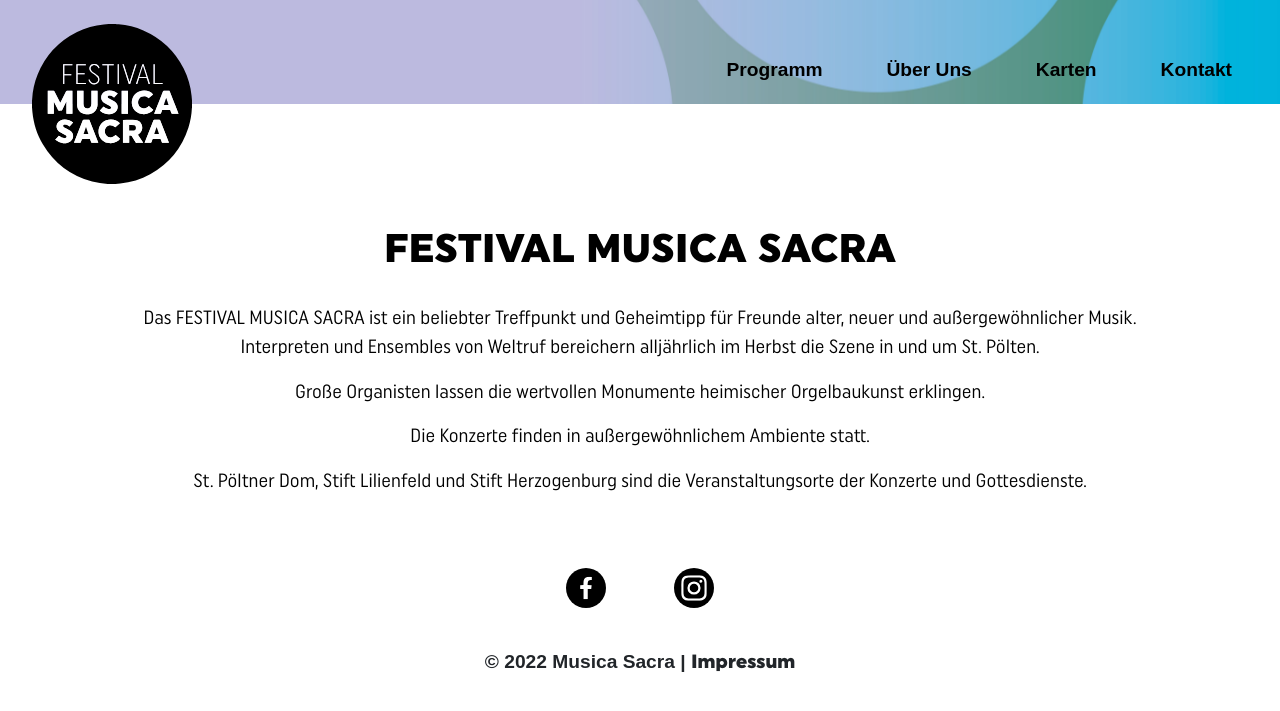
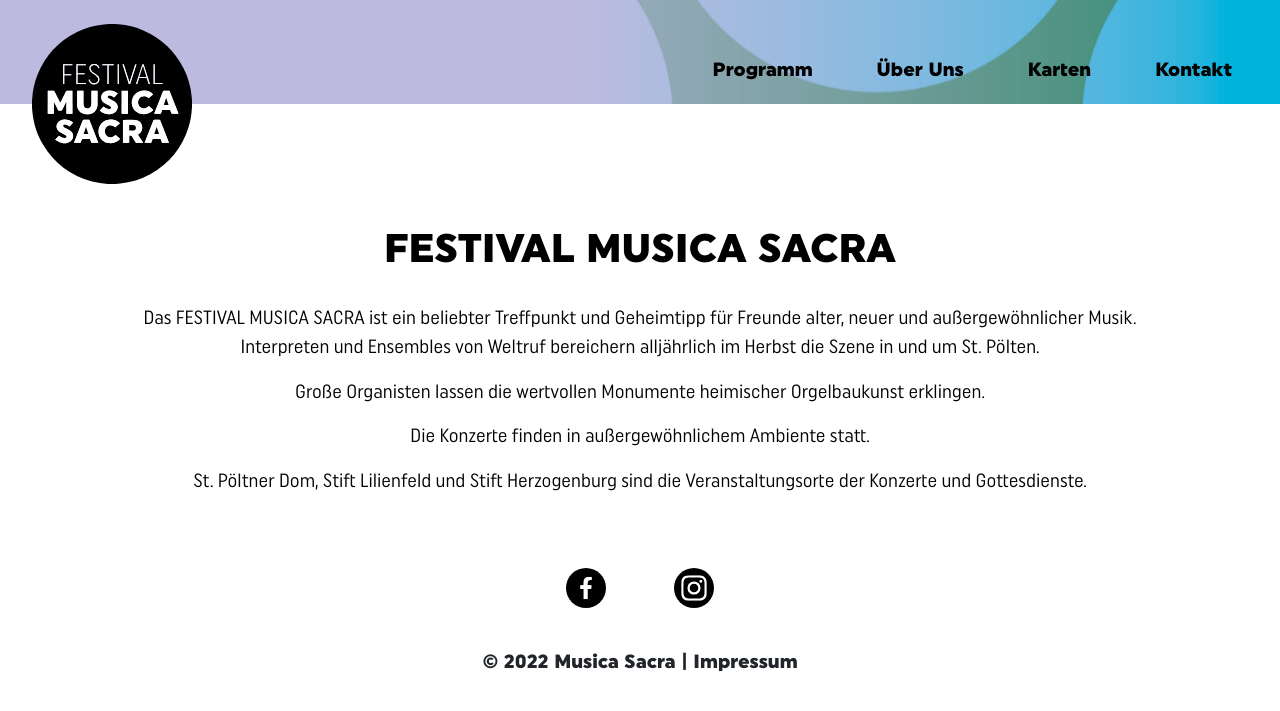
Before and after one commit to hybridpicker/musica_sacra, a Django app: page / in a window 1280 px wide. Shown: the top 711 px of the page. Run offline with Django 3.2, Linux system fonts and the light colour scheme; some web fonts are replaced.

Commit message:
font style

```diff
--- a/static/css/sacra.css
+++ b/static/css/sacra.css
@@ -1,3 +1,17 @@
+{% load static %}
+@font-face {
+    font-family: 'Uniform';
+    src: url({% static 'fonts/uniform_black.otf' %}) format('truetype');
+    font-weight: bold;
+    font-style: normal
+  }
+  @font-face {
+    font-family: 'Uniform';
+    src: url({% static 'fonts/uniform_regular.otf' %}) format('truetype');
+    font-weight: normal;
+    font-style: normal
+  }
+
 main h1, main h2, main h3, main h4{
     font-family: 'Uniform', sans-serif;
     font-weight: 700;
@@ -27,7 +41,7 @@ a:hover{
     fill: #00b0db;
 }
 .nav .nav-link{
-    font-family: source-sans-pro, sans-serif;
+    font-family: 'Uniform', sans-serif;
     font-weight: 700;
     font-style: normal;
 }
@@ -160,7 +174,7 @@ main h1:first-child{
     margin-bottom: 2rem;
 }
 footer .copyright{
-    font-family: source-sans-pro, sans-serif;
+    font-family: 'Uniform', sans-serif;
     font-weight: 700;
     font-size: 1.2rem;
 }
```
